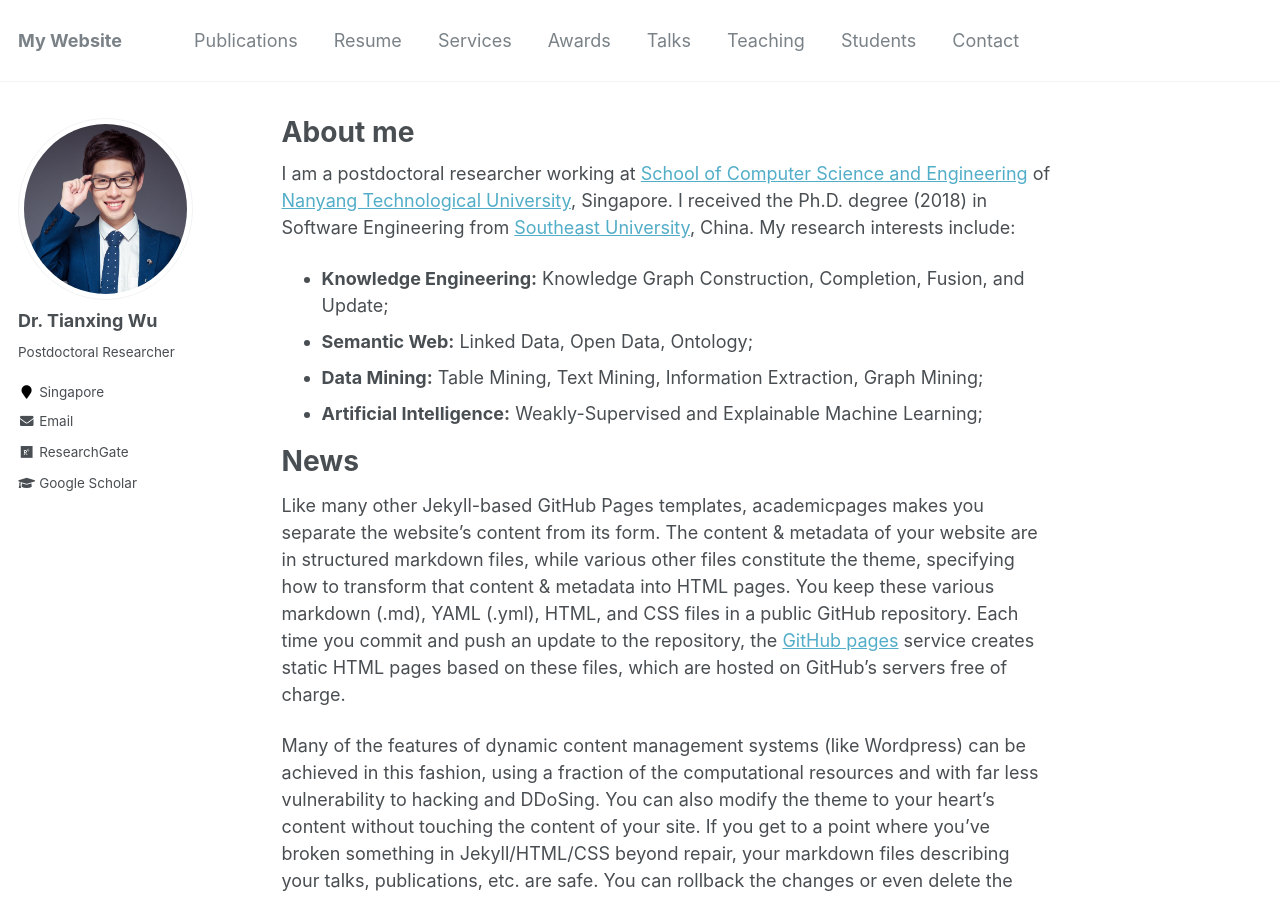
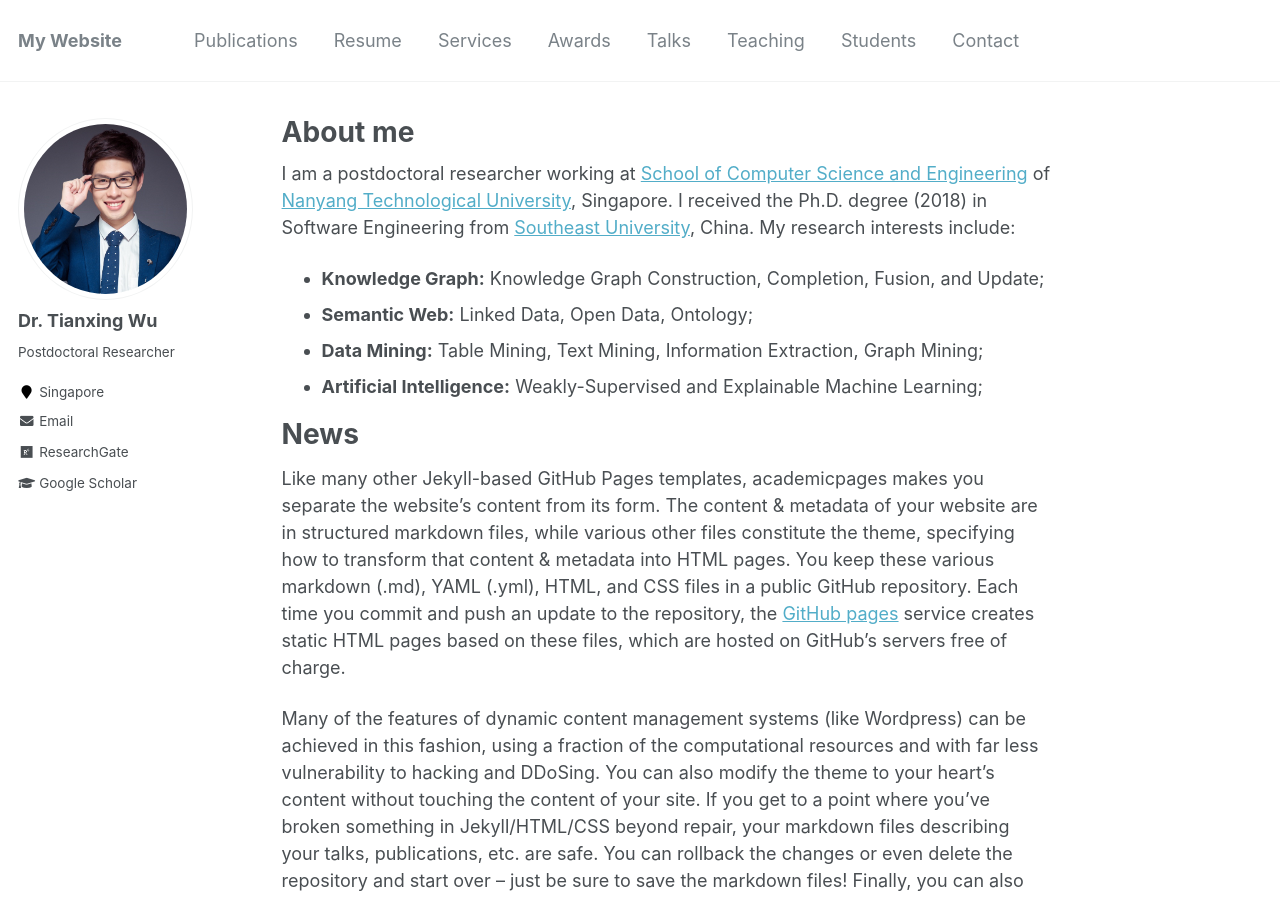
Before and after one commit to tianxing-wu/tianxing-wu.github.io, a Jekyll site: the page built from _pages/about.md, in a window 1280 px wide and 900 px high. Built offline with Jekyll 4.4.1, drawn with Linux system fonts in a browser that asks for light colours.

Commit message:
site update

```diff
--- a/_pages/about.md
+++ b/_pages/about.md
@@ -9,7 +9,7 @@ redirect_from:
 ---
 
 I am a postdoctoral researcher working at [School of Computer Science and Engineering](http://scse.ntu.edu.sg) of [Nanyang Technological University](https://www.ntu.edu.sg), Singapore. I received the Ph.D. degree (2018) in Software Engineering from [Southeast University](https://www.seu.edu.cn), China. My research interests include:
-* **Knowledge Engineering:** Knowledge Graph Construction, Completion, Fusion, and Update;
+* **Knowledge Graph:** Knowledge Graph Construction, Completion, Fusion, and Update;
 * **Semantic Web:** Linked Data, Open Data, Ontology;
 * **Data Mining:** Table Mining, Text Mining, Information Extraction, Graph Mining;
 * **Artificial Intelligence:** Weakly-Supervised and Explainable Machine Learning;
```
Also changed, not shown: 1 other file.
